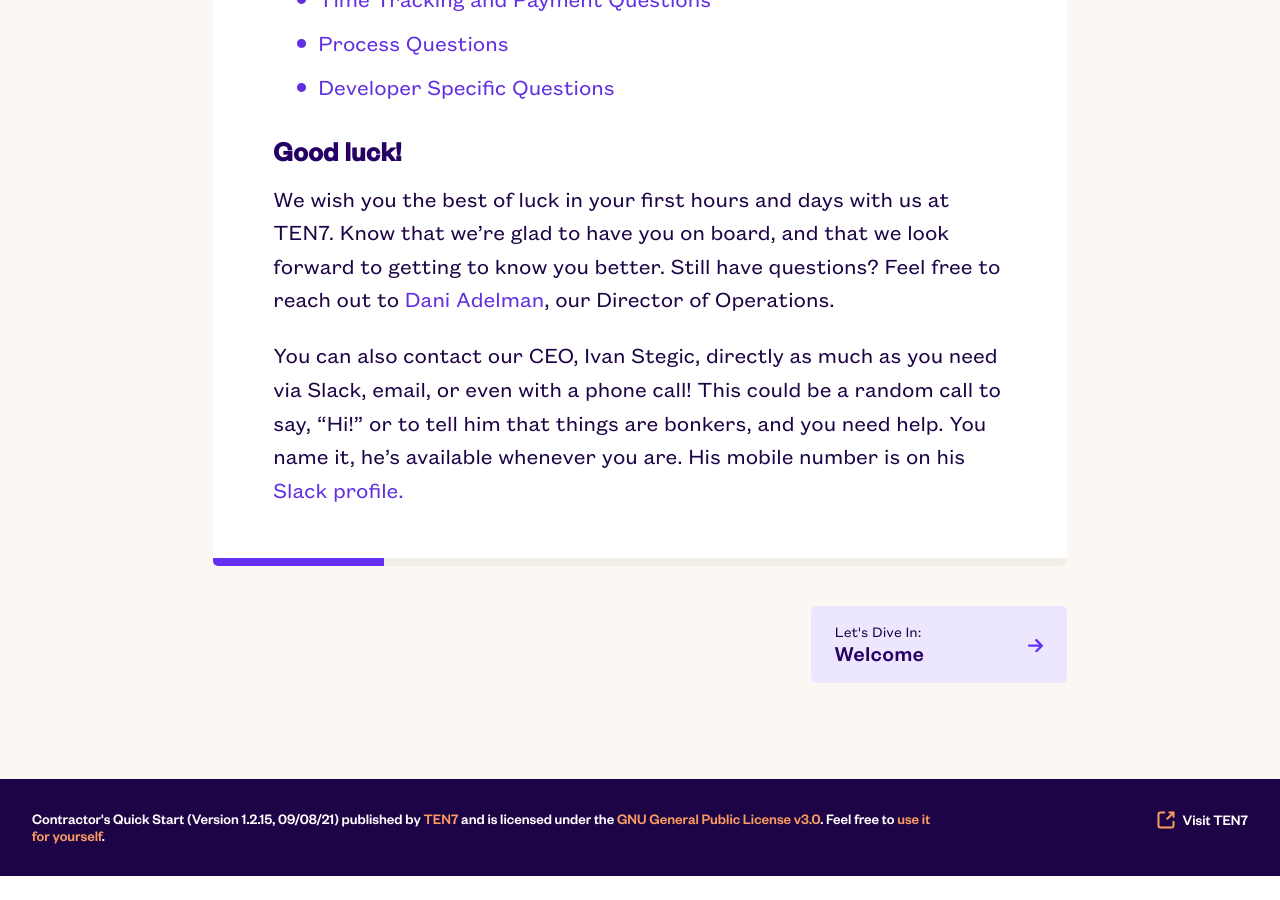
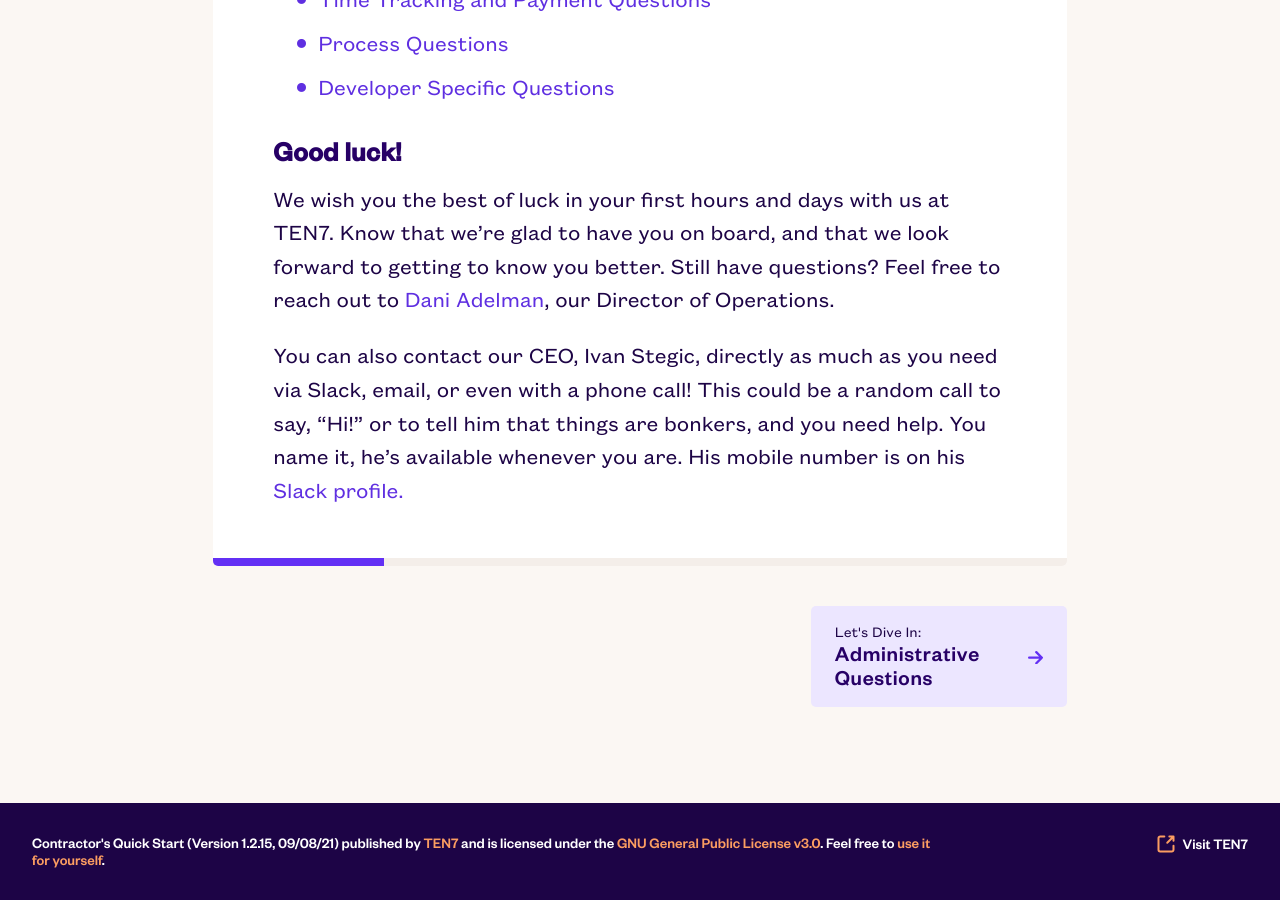
Before and after one commit to ten7/contractor.ten7.com, a Jekyll site: the page built from index.md, in a window 1280 px wide and 900 px high, scrolled down 1871 px. Built offline with Jekyll 4.4.1, drawn with Linux system fonts in a browser that asks for light colours; some web fonts are replaced; before the commit the page ends 2747 px from its top, so only the background shows below that.

Commit message:
Fix home page nav card title issue

```diff
--- a/_layouts/page.html
+++ b/_layouts/page.html
@@ -57,7 +57,7 @@ layout: default
 
   {% if page.url == '/' %}
     {% assign sub_title = "Let's Dive In:" %}
-    {% assign main_title = "Welcome" %}
+    {% assign main_title = site.pages.first.title %}
     {% assign next_url = site.pages.first.url %}
   {% elsif page.next.title %}
     {% assign sub_title = "Next:" %}
```
